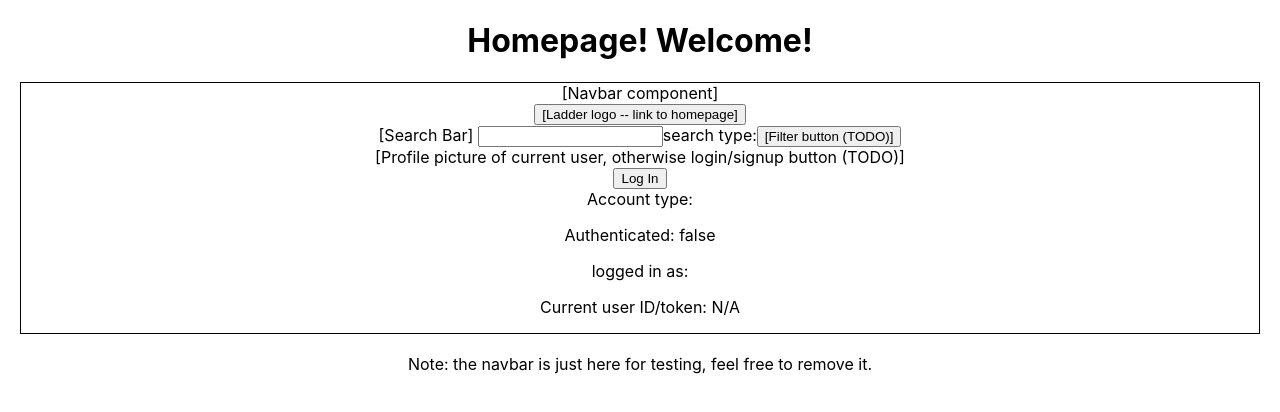
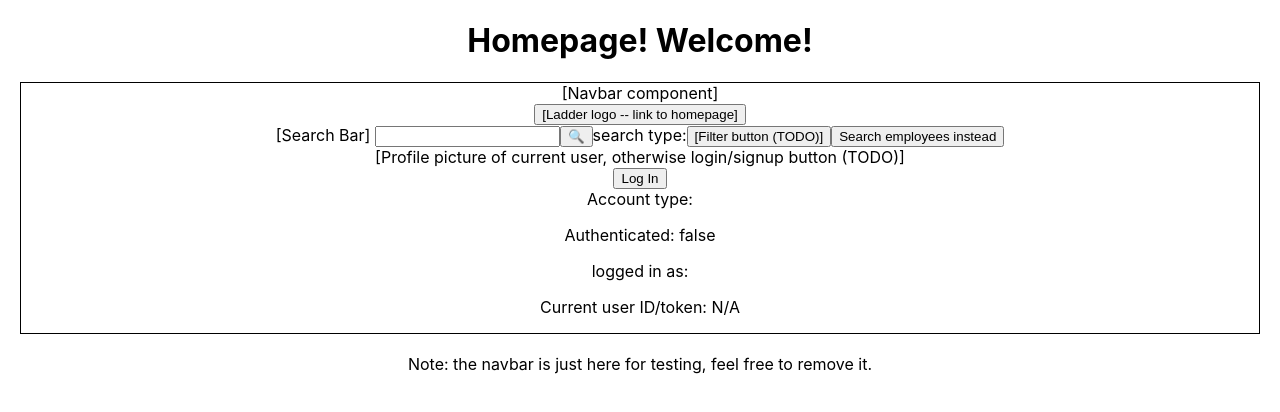
Before and after one commit to devvramesh/ladder, a React (Create React App) app in the folder frontend/: page / in a window 1280 px wide. Shown: the top 412 px of the page. Built offline with nearby package versions, Linux system fonts and the light colour scheme.

Commit message:
progress on search

```diff
--- a/frontend/package.json
+++ b/frontend/package.json
@@ -8,6 +8,7 @@
     "@testing-library/react": "^11.1.0",
     "@testing-library/user-event": "^12.1.10",
     "bcrypt": "^5.0.0",
+    "querystring": "^0.2.0",
     "react": "^17.0.1",
     "react-dom": "^17.0.1",
     "react-router-dom": "^5.2.0",
--- a/frontend/src/App.js
+++ b/frontend/src/App.js
@@ -2,7 +2,7 @@ import logo from './logo.svg';
 import './App.css';
 
 import React from 'react';
-import {BrowserRouter, Switch, Route} from 'react-router-dom';
+import {BrowserRouter, Switch, Route, withRouter} from 'react-router-dom';
 import Auth0ProviderWithHistory from "./auth/auth0-provider-with-history";
 
 import Home from './components/homepage';
@@ -18,14 +18,12 @@ const Main = () => {
   </Switch>);
 }
 
-function App() {
+export default function App() {
   return (<div className="App">
+  <Auth0ProviderWithHistory>
     <BrowserRouter>
-      <Auth0ProviderWithHistory>
         <Main></Main>
-      </Auth0ProviderWithHistory>
     </BrowserRouter>
+    </Auth0ProviderWithHistory>
   </div>);
 }
-
-export default App;
--- a/frontend/src/components/login_button.jsx
+++ b/frontend/src/components/login_button.jsx
@@ -17,7 +17,6 @@ const LoginButton = (props) => {
     if (!_accountType) {
       return;
     }
-
     _accountType.then(setAccountType)
   }, [_accountType]);
 
--- a/frontend/src/components/navbar.jsx
+++ b/frontend/src/components/navbar.jsx
@@ -2,21 +2,47 @@ import React from "react";
 import {Link} from "react-router-dom";
 import LoginButton from "./login_button"
 import AuthenticationButton from "./authentication_button"
+import querystring from "querystring"
 
 // NOTE(jake):
-// Required props:
-//    searchType:   either "employee" or "employer"
+// props:
+//    searchType:   either "employee" or "job"
+//    initialSearchBarText: placeholder for searchbar
 export default class Navbar extends React.Component {
+  doSearch = () => {
+    console.log(document.getElementById('searchInput'))
+    window.location.href = (
+      `/search?category=${this.props.searchType}&query=${encodeURI(document.getElementById('searchInput').value)}
+      `)
+  }
+
   handleSearchInput = (event) => {
-    console.log(event);
+    if (event.keyCode === 13) {
+      this.doSearch()
+    }
   }
 
   createSearchBar = () => {
     return (<div className="">
-      [Search Bar] <input type="text" onKeyUp={this.handleSearchInput}></input>
+      [Search Bar] <input id="searchInput" type="text" defaultValue={this.props.initialSearchBarText || ""} onKeyUp={this.handleSearchInput}></input>
+    <button onClick={this.doSearch}>&#x1F50D;</button>
       search type:{this.props.searchType}
       <button>[Filter button (TODO)]</button>
+      {this.createAlternateSearchButton()}
     </div>)
+  }
+
+  createAlternateSearchButton = () => {
+      const altSearchType = (this.props.searchType === "employee") ? "job" : "employee";
+
+      const goToAltSearch = () => {
+        window.location.href = `/search?category=${altSearchType}`
+      }
+
+      return (
+        <button onClick={goToAltSearch}>Search {altSearchType}s instead</button>
+      )
+
   }
 
   render() {
--- a/frontend/src/components/search.jsx
+++ b/frontend/src/components/search.jsx
@@ -1,7 +1,7 @@
 import React from "react";
 import Navbar from "./navbar"
 import Sidebar from "./sidebar"
-import {Link, Redirect,} from "react-router-dom";
+import {Link, Redirect, withRouter} from "react-router-dom";
 import {makeBackendRequest, getUrlParams,} from "../util"
 
 export default class Search extends React.Component {
@@ -12,7 +12,7 @@ export default class Search extends React.Component {
     let searchType = params.category;
     if (searchType) {
       searchType = searchType.toLowerCase();
-      if (searchType !== "employee" && searchType !== "employer") {
+      if (searchType !== "employee" && searchType !== "job") {
         searchType = "invalid";
       }
     } else {
@@ -21,6 +21,10 @@ export default class Search extends React.Component {
 
     this.searchType = searchType;
     this.isValid = (searchType !== "invalid")
+
+    if (!this.isValid) {
+      window.location.href = ('/search?category=employee');
+    }
 
     this.state = {
       currSelectedIndex: 0,
@@ -44,20 +48,23 @@ export default class Search extends React.Component {
   }
 
   displayPreview = (entry) => {
-    return (<div>[Sidebar entry]</div>)
+    return (<div>[Sidebar entry] {JSON.stringify(entry)}</div>)
   }
 
   render() {
     console.log('rendering')
+    const params = getUrlParams(this);
+
     if (!this.isValid) {
-      return (<div>invalid search</div>);
+      return (<div>Invalid search</div>)
     }
     console.log('rendering valid')
     console.log(this.state)
     return (<div>
-      <Navbar searchType={this.searchType}></Navbar>
+      <Navbar searchType={this.searchType} initialSearchBarText={params.query}></Navbar>
+      <h2>Search Results</h2>
       <Sidebar entries={this.state.searchResults} displayPreview={this.displayPreview} onSelect={this.displaySelection}></Sidebar>
-      <div className="border">[Current selected index: {this.state.currSelectedIndex}]</div>
+      <div className="border">[Current selected index: {this.state.currSelectedIndex}] Item: {JSON.stringify(this.state.searchResults[this.state.currSelectedIndex])}</div>
     </div>)
   }
 }
```
